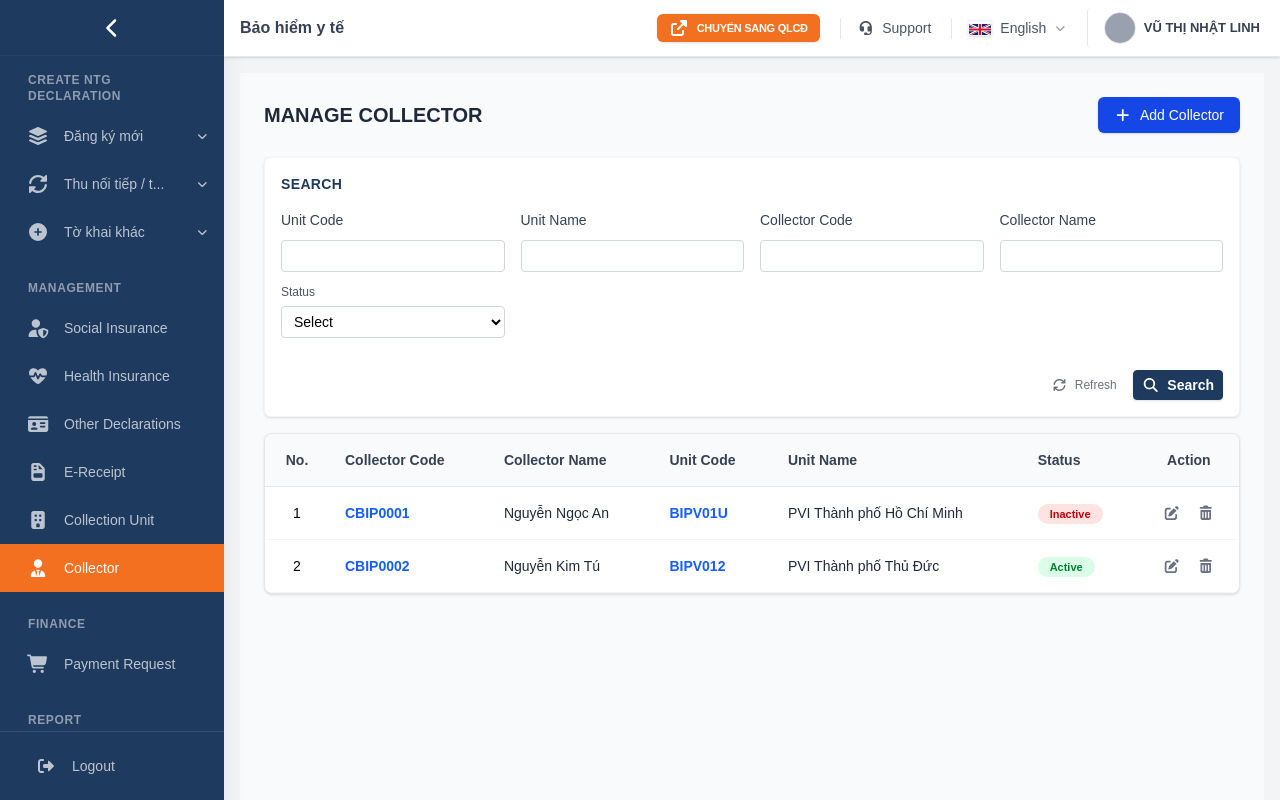
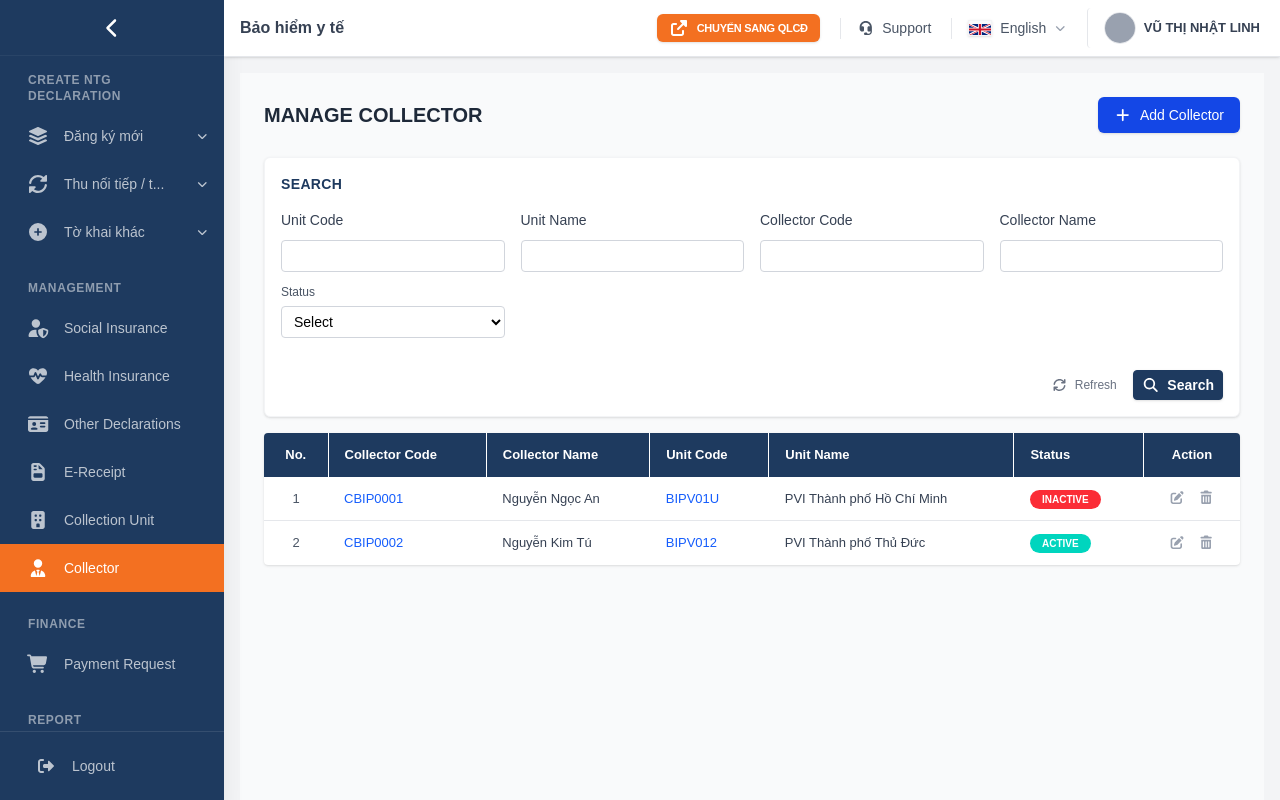
Before and after one commit to son1258/ins-manage, a Next.js app: page /en/dashboard/collector in a window 1280 px wide. Built offline with nearby package versions, Linux system fonts and the light colour scheme.

Commit message:
update table layout for collector and unit

```diff
--- a/app/[locale]/(pages)/dashboard/collector/page.tsx
+++ b/app/[locale]/(pages)/dashboard/collector/page.tsx
@@ -62,10 +62,10 @@ export default function Collector() {
     return (
         <div className="p-6 bg-gray-50 min-h-screen text-black">
             <div className="flex justify-between items-center mb-6">
-                <h2 className="text-xl font-bold text-gray-800 uppercase">{t('manage_collector')}</h2>
+                <h2 className="text-base md:text-xl font-bold text-gray-800 uppercase">{t('manage_collector')}</h2>
                 <button
                     onClick={createNew}
-                    className="bg-blue-700 text-white px-4 py-2 rounded-md flex items-center gap-2 hover:bg-blue-800 transition shadow-sm text-sm">
+                    className="bg-blue-700 text-white px-4 py-2 rounded-md flex items-center gap-2 hover:bg-blue-800 transition shadow-sm text-xs md:text-sm">
                     <FontAwesomeIcon icon={faPlus} /> {t('add_collector')}
                 </button>
             </div>
@@ -131,40 +131,71 @@ export default function Collector() {
                     </div>
                 </form>
 
-                <div className="bg-white rounded-lg shadow-sm border border-gray-200 overflow-hidden">
-                    <table className="w-full text-left border-collapse text-sm">
-                    <thead className="bg-gray-50 border-b border-gray-200">
-                        <tr>
-                        <th className="p-4 font-semibold text-gray-700 w-16 text-center">{t('index')}</th>
-                        <th className="p-4 font-semibold text-gray-700">{t('collector_code')}</th>
-                        <th className="p-4 font-semibold text-gray-700">{t('collector_name')}</th>
-                        <th className="p-4 font-semibold text-gray-700">{t('unit_code')}</th>
-                        <th className="p-4 font-semibold text-gray-700">{t('unit_name')}</th>
-                        <th className="p-4 font-semibold text-gray-700">{t('status')}</th>
-                        <th className="p-4 font-semibold text-gray-700 text-center">{t('action')}</th>
+                <div className="bg-white rounded shadow overflow-hidden">
+                    <div className="overflow-x-auto">
+                        <table className="w-full text-[13px] text-left border-collapse">
+                            <thead>
+                                <tr className="bg-[#1e3a5f] text-white whitespace-nowrap">
+                                    <th className="px-4 py-3 font-semibold border-r border-white text-center w-16">
+                                        {t('index')}
+                                    </th>
+                                    <th className="px-4 py-3 font-semibold border-r border-white">
+                                        {t('collector_code')}
+                                    </th>
+                                    <th className="px-4 py-3 font-semibold border-r border-white">
+                                        {t('collector_name')}
+                                    </th>
+                                    <th className="px-4 py-3 font-semibold border-r border-white">
+                                        {t('unit_code')}
+                                    </th>
+                                    <th className="px-4 py-3 font-semibold border-r border-white">
+                                        {t('unit_name')}
+                                    </th>
+                                    <th className="px-4 py-3 font-semibold border-r border-white">
+                                        {t('status')}
+                                    </th>
+                                    <th className="px-4 py-3 font-semibold text-center">
+                                        {t('action')}
+                                    </th>
                                 </tr>
                             </thead>
-                    <tbody>
+                            <tbody className="divide-y divide-gray-200">
                                 {listCollectors.map((item, index) => (
-                        <tr key={item.code} className="border-b border-gray-100 hover:bg-blue-50 transition">
-                            <td className="p-4 text-center">{index + 1}</td>
-                            <td className="p-4 font-mono font-bold text-blue-600">{item.collector_code}</td>
-                            <td className="p-4 font-medium text-gray-800">{item.collector_name}</td>
-                            <td className="p-4 font-mono font-bold text-blue-600">{item.code}</td>
-                            <td className="p-4 font-medium text-gray-800">{item.name}</td>
-                            <td className="p-4">
-                            <span className={`px-3 py-1 rounded-full text-[11px] font-bold ${item.status === 1 ? 'bg-green-100 text-green-700' : 'bg-red-100 text-red-700'}`}>
-                                {item.status === 1 ? t('active') : t('deactive')}
+                                    <tr key={item.code} className="hover:bg-blue-50/30 transition-colors">
+                                        <td className="px-4 py-3 text-center text-gray-600">
+                                            {index + 1}
+                                        </td>
+                                        <td className="px-4 py-3 font-medium text-blue-600">
+                                            {item.collector_code}
+                                        </td>
+                                        <td className="px-4 py-3 text-gray-700">
+                                            {item.collector_name}
+                                        </td>
+                                        <td className="px-4 py-3 font-medium text-blue-600">
+                                            {item.code}
+                                        </td>
+                                        <td className="px-4 py-3 text-gray-700">
+                                            {item.name}
+                                        </td>
+                                        <td className="px-4 py-3">
+                                            <span className={`px-3 py-1 rounded-full text-[10px] font-bold whitespace-nowrap ${
+                                                item.status === 1
+                                                ? 'bg-teal-400 text-white'
+                                                : 'bg-red-500 text-white'
+                                            }`}>
+                                                {item.status === 1 ? t('active').toUpperCase() : t('deactive').toUpperCase()}
                                             </span>
                                         </td>
-                            <td className="p-4">
-                            <div className="flex justify-center gap-4 text-gray-500">
+                                        <td className="px-4 py-3 text-center text-gray-400 space-x-3 whitespace-nowrap">
                                             <button
                                                 onClick={() => editCollector(item)}
-                                    className="hover:text-blue-600 cursor-pointer"
-                                    ><FontAwesomeIcon icon={faEdit} /></button>
-                                <button className="hover:text-red-600"><FontAwesomeIcon icon={faTrashAlt} /></button>
-                            </div>
+                                                className="hover:text-blue-600 transition-colors cursor-pointer"
+                                            >
+                                                <FontAwesomeIcon icon={faEdit} />
+                                            </button>
+                                            <button className="hover:text-red-600 transition-colors cursor-pointer">
+                                                <FontAwesomeIcon icon={faTrashAlt} />
+                                            </button>
                                         </td>
                                     </tr>
                                 ))}
@@ -173,5 +204,6 @@ export default function Collector() {
                     </div>
                 </div>
             </div>
+        </div>
   );
 }
--- a/app/[locale]/(pages)/dashboard/unit/page.tsx
+++ b/app/[locale]/(pages)/dashboard/unit/page.tsx
@@ -54,10 +54,10 @@ export default function UnitManagement() {
     return (
         <div className="p-6 bg-gray-50 min-h-screen text-black">
             <div className="flex justify-between items-center mb-6">
-                <h2 className="text-xl font-bold text-gray-800 uppercase">{t('manage_unit')}</h2>
+                <h2 className="text-base md:text-xl font-bold text-gray-800 uppercase">{t('manage_unit')}</h2>
                 <button
                     onClick={createNew}
-                    className="bg-blue-700 text-white px-4 py-2 rounded-md flex items-center gap-2 hover:bg-blue-800 transition shadow-sm text-sm">
+                    className="bg-blue-700 text-white px-4 py-2 rounded-md flex items-center gap-2 hover:bg-blue-800 transition shadow-sm text-xs md:text-sm">
                     <FontAwesomeIcon icon={faPlus} /> {t('add_unit')}
                 </button>
             </div>
@@ -116,33 +116,56 @@ export default function UnitManagement() {
                     </div>
                 </form>
 
-                <div className="bg-white rounded-lg shadow-sm border border-gray-200 overflow-hidden">
-                    <table className="w-full text-left border-collapse text-sm">
-                    <thead className="bg-gray-50 border-b border-gray-200">
-                        <tr>
-                        <th className="p-4 font-semibold text-gray-700 w-16 text-center">{t('index')}</th>
-                        <th className="p-4 font-semibold text-gray-700">{t('unit_code')}</th>
-                        <th className="p-4 font-semibold text-gray-700">{t('unit_name')}</th>
-                        <th className="p-4 font-semibold text-gray-700">{t('status')}</th>
-                        <th className="p-4 font-semibold text-gray-700 text-center">{t('action')}</th>
+                <div className="bg-white rounded shadow overflow-hidden">
+                    <div className="overflow-x-auto">
+                        <table className="w-full text-[13px] text-left border-collapse">
+                            <thead>
+                                <tr className="bg-[#1e3a5f] text-white whitespace-nowrap">
+                                    <th className="px-4 py-3 font-semibold border-r border-white text-center w-16">
+                                        {t('index')}
+                                    </th>
+                                    <th className="px-4 py-3 font-semibold border-r border-white">
+                                        {t('unit_code')}
+                                    </th>
+                                    <th className="px-4 py-3 font-semibold border-r border-white">
+                                        {t('unit_name')}
+                                    </th>
+                                    <th className="px-4 py-3 font-semibold border-r border-white">
+                                        {t('status')}
+                                    </th>
+                                    <th className="px-4 py-3 font-semibold text-center">
+                                        {t('action')}
+                                    </th>
                                 </tr>
                             </thead>
-                    <tbody>
+                            <tbody className="divide-y divide-gray-200">
                                 {listUnits.map((item, index) => (
-                            <tr key={item.code} className="border-b border-gray-100 hover:bg-blue-50 transition">
-                                <td className="p-4 text-center">{index + 1}</td>
-                                <td className="p-4 font-mono font-bold text-blue-600">{item.code}</td>
-                                <td className="p-4 font-medium text-gray-800">{item.name}</td>
-                                <td className="p-4">
-                                <span className={`px-3 py-1 rounded-full text-[11px] font-bold ${item.status === 1 ? 'bg-green-100 text-green-700' : 'bg-red-100 text-red-700'}`}>
-                                    {item.status === 1 ? t('active') : t('deactive')}
+                                    <tr key={item.code} className="hover:bg-blue-50/30 transition-colors">
+                                        <td className="px-4 py-3 text-center text-gray-600">
+                                            {index + 1}
+                                        </td>
+                                        <td className="px-4 py-3 font-medium text-blue-600">
+                                            {item.code}
+                                        </td>
+                                        <td className="px-4 py-3 text-gray-700">
+                                            {item.name}
+                                        </td>
+                                        <td className="px-4 py-3">
+                                            <span className={`px-3 py-1 rounded-full text-[10px] font-bold whitespace-nowrap ${
+                                                item.status === 1
+                                                ? 'bg-teal-400 text-white'
+                                                : 'bg-red-500 text-white'
+                                            }`}>
+                                                {item.status === 1 ? t('active').toUpperCase() : t('deactive').toUpperCase()}
                                             </span>
                                         </td>
-                                <td className="p-4">
-                                <div className="flex justify-center gap-4 text-gray-500">
-                                    <button className="hover:text-blue-600"><FontAwesomeIcon icon={faEdit} /></button>
-                                    <button className="hover:text-red-600"><FontAwesomeIcon icon={faTrashAlt} /></button>
-                                </div>
+                                        <td className="px-4 py-3 text-center text-gray-400 space-x-3 whitespace-nowrap">
+                                            <button className="hover:text-blue-600 transition-colors">
+                                                <FontAwesomeIcon icon={faEdit} />
+                                            </button>
+                                            <button className="hover:text-red-600 transition-colors">
+                                                <FontAwesomeIcon icon={faTrashAlt} />
+                                            </button>
                                         </td>
                                     </tr>
                                 ))}
@@ -151,5 +174,6 @@ export default function UnitManagement() {
                     </div>
                 </div>
             </div>
+        </div>
   );
 }
```
Lines whose indentation alone changed are shown as unchanged.
